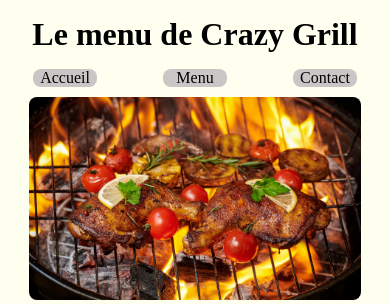
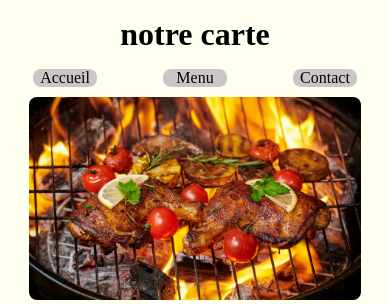
Before and after one commit to sami081/crazy-grill, a PHP site: page /menu.html in a window 390 px wide; the page is wider, and only the part inside the window is pictured. Shown: the top 304 px of that part. Run offline with PHP 8.4, Linux system fonts and the light colour scheme; some web fonts are replaced.

Commit message:
modif css

```diff
--- a/menu.html
+++ b/menu.html
@@ -13,7 +13,7 @@
   </head>
   <body>
     <header>
-      <h1>Le menu de Crazy Grill</h1>
+      <h1>notre carte</h1>
       <nav>
         <a href="index.html" title="Accueil">Accueil</a>
         <a href="menu.html" title="Voir le menu">Menu</a>
--- a/sass/pages/menu.scss
+++ b/sass/pages/menu.scss
@@ -22,6 +22,7 @@
      border-radius: 0.5em;
      img{
        border-radius: 0.5em 0 0 0.5em;
+       width: 50%;
      }
      .information-card{
        display: flex;
```
